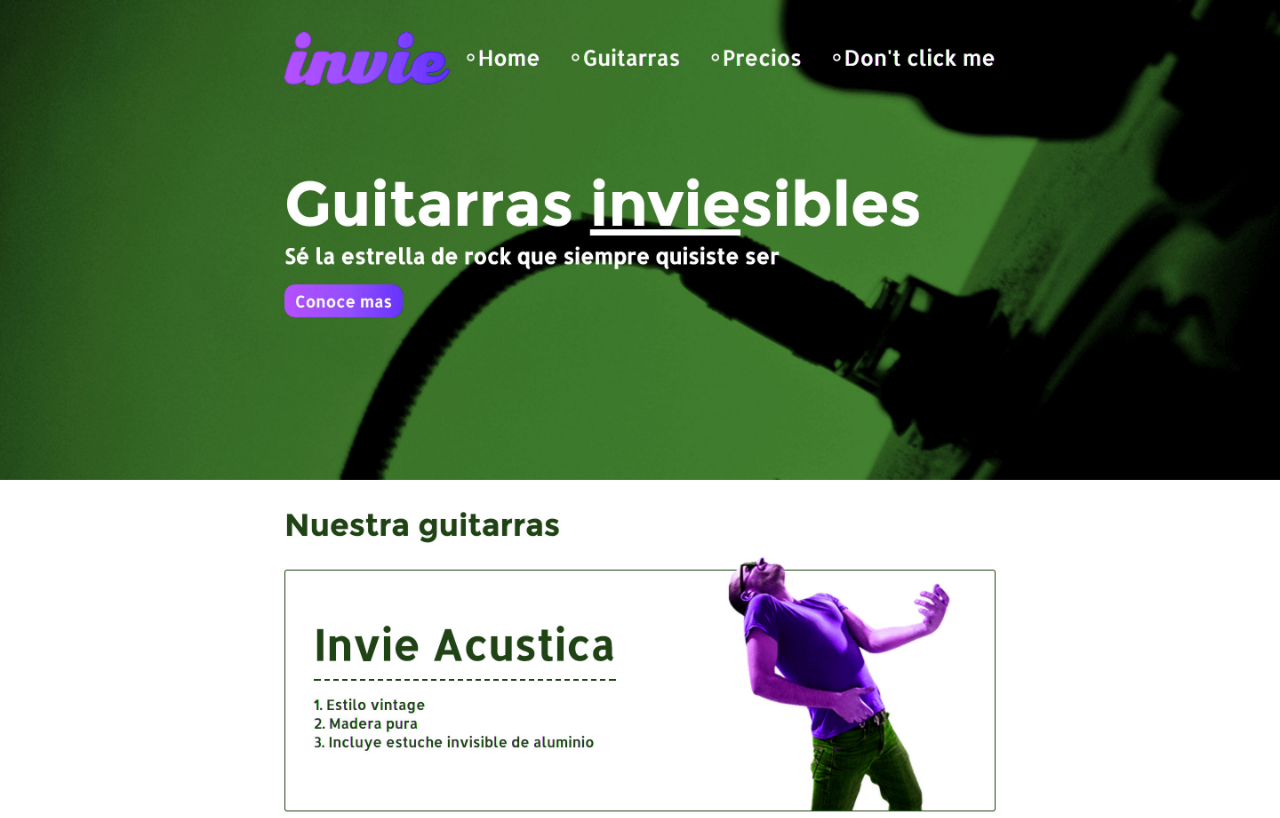
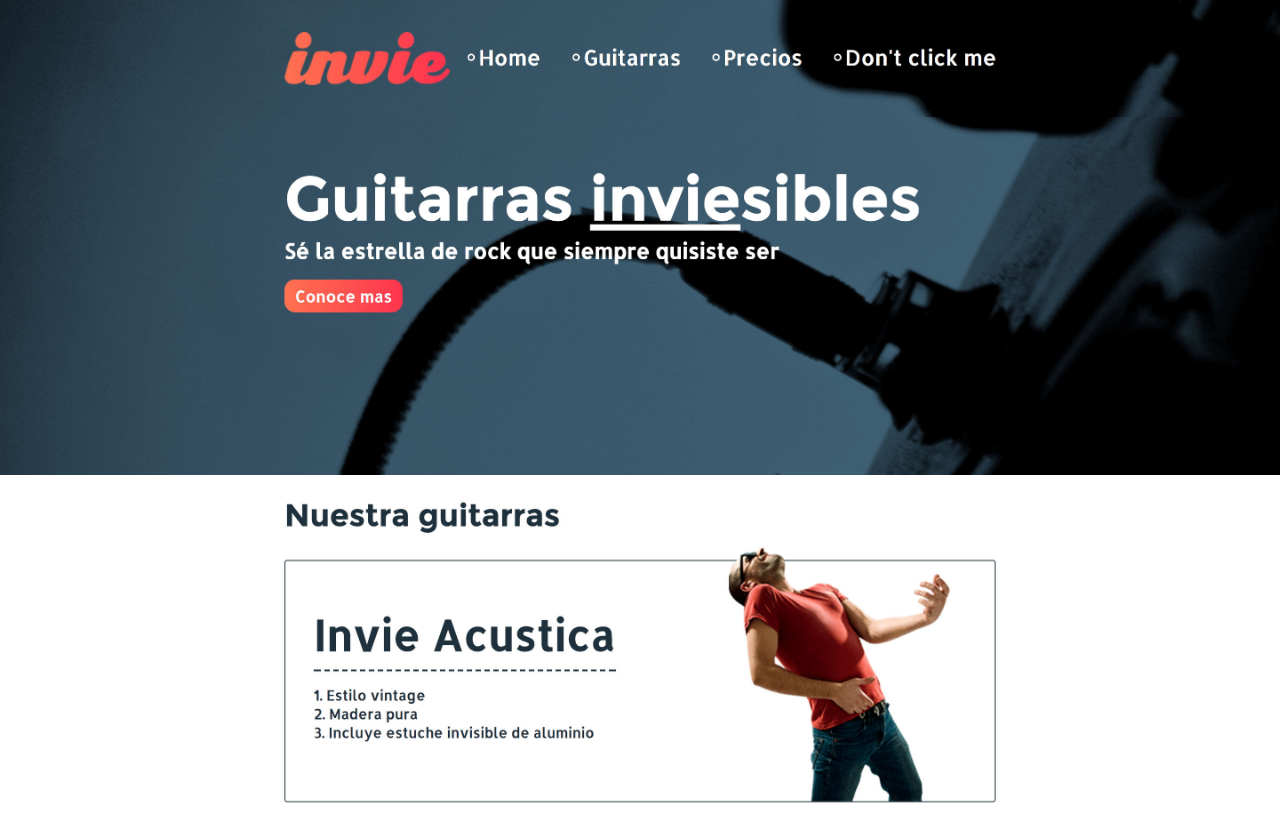
Before and after one commit to Nandolosada/invie-github, a plain HTML site: page index.html in a window 1280 px wide. Shown: the top 818 px of the page. Drawn offline with Linux system fonts and the light colour scheme.

Commit message:
invie responsive

```diff
--- a/index.html
+++ b/index.html
@@ -9,7 +9,6 @@
 		img{
 			max-width: 100%;
 			vertical-align: top;
-			/*display: none;*/
 		}
 		img#responsive{
 				display: none;
@@ -23,8 +22,11 @@
 	</style>
 </head>
 <body>
+	<img src="invie-responsive1.png" id="responsive">
+<img src="header.jpg" alt="">
+<img src="hero.jpg" alt="">
+<img src="acustica.jpg">
 
-	<img src="nueva-version1.jpg" alt="">
 
 </body>
 </html>
```
Also changed, not shown: invie-responsive1.png (added).
